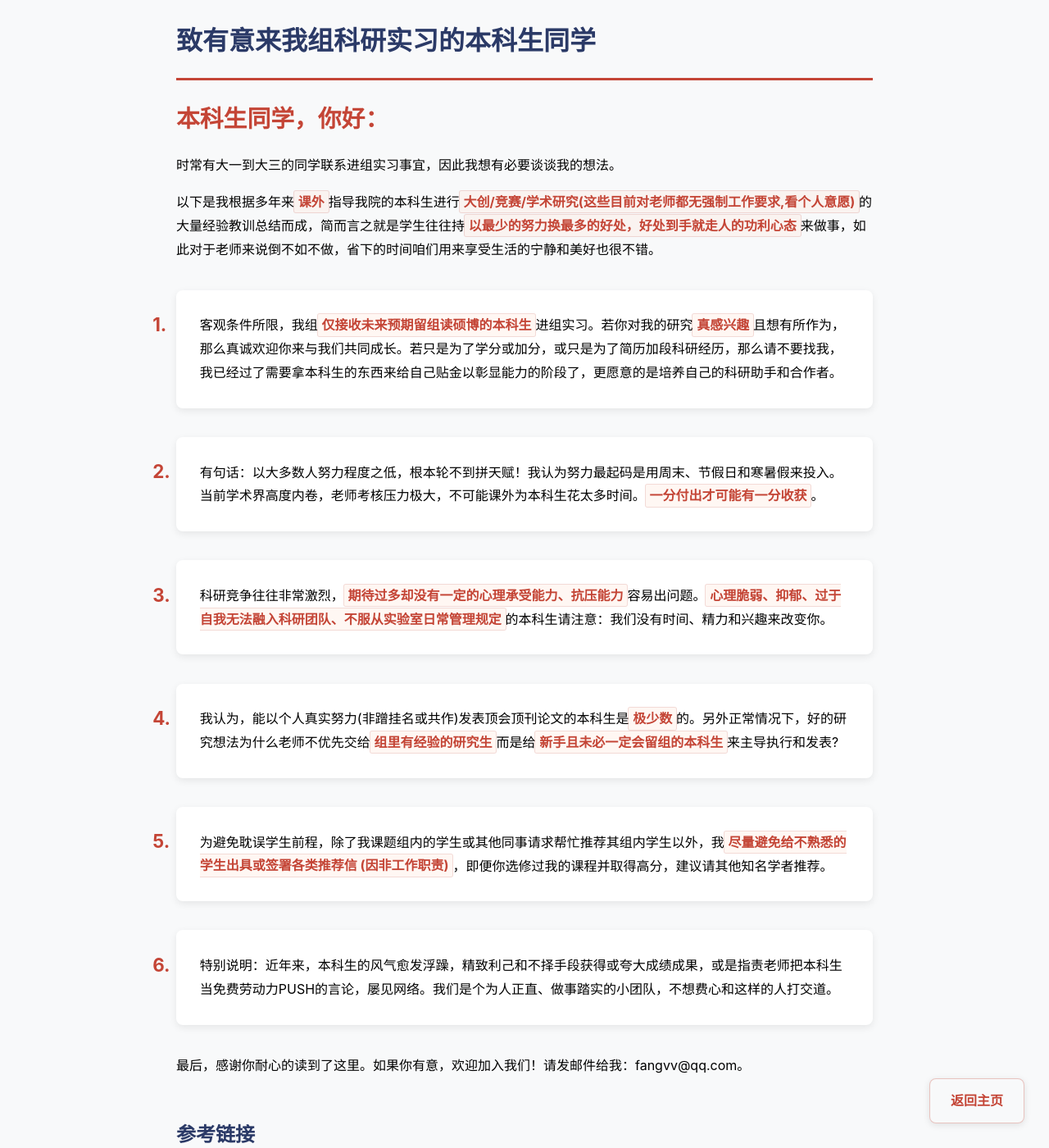
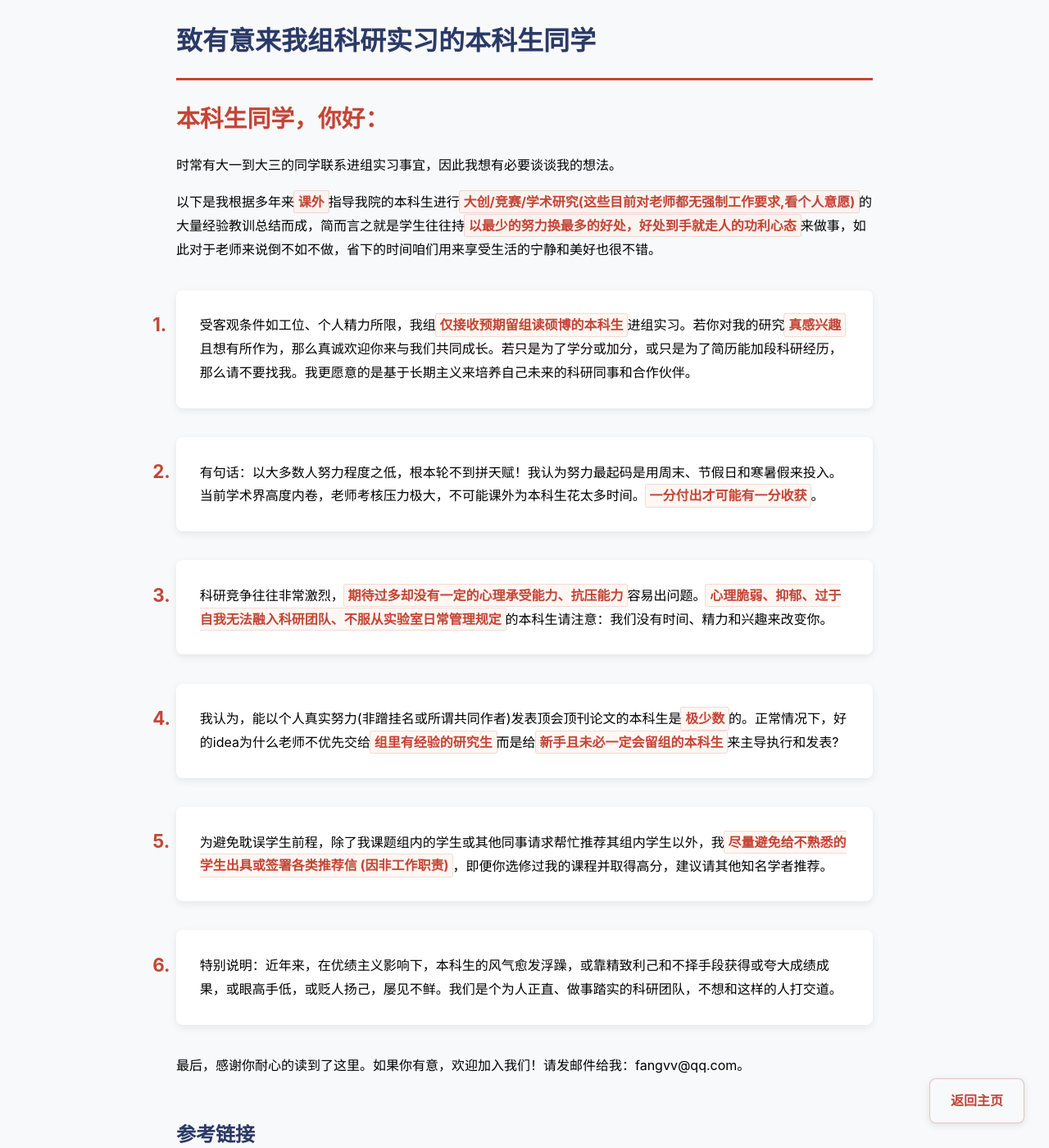
Before and after one commit to fangvv/Homepage, a Jekyll site: the page faq.html, which Jekyll copies as it is, in a window 1280 px wide and 1400 px high. Shown: the whole window at 82% size. Built offline with Jekyll 4.4.1, drawn with Linux system fonts in a browser that asks for light colours; comment, search, counter and statistics services are not loaded.

Commit message:
update faq

```diff
--- a/faq.html
+++ b/faq.html
@@ -94,16 +94,17 @@ strong:hover {
    <p>以下是我根据多年来<strong>课外</strong>指导我院的本科生进行<strong>大创/竞赛/学术研究(这些目前对老师都无强制工作要求,看个人意愿)</strong>的大量经验教训总结而成，简而言之就是学生往往持<strong>以最少的努力换最多的好处，好处到手就走人的功利心态</strong>来做事，如此对于老师来说倒不如不做，省下的时间咱们用来享受生活的宁静和美好也很不错。</p>
 
     <ol>
-<li>客观条件所限，我组<strong>仅接收未来预期留组读硕博的本科生</strong>进组实习。若你对我的研究<strong>真感兴趣</strong>且想有所作为，那么真诚欢迎你来与我们共同成长。若只是为了学分或加分，或只是为了简历加段科研经历，那么请不要找我，我已经过了需要拿本科生的东西来给自己贴金以彰显能力的阶段了，更愿意的是培养自己的科研助手和合作者。</li>
+<li>受客观条件如工位、个人精力所限，我组<strong>仅接收预期留组读硕博的本科生</strong>进组实习。若你对我的研究<strong>真感兴趣</strong>且想有所作为，那么真诚欢迎你来与我们共同成长。若只是为了学分或加分，或只是为了简历能加段科研经历，那么请不要找我。我更愿意的是基于长期主义来培养自己未来的科研同事和合作伙伴。</li>
 
 <li>有句话：以大多数人努力程度之低，根本轮不到拼天赋！我认为努力最起码是用周末、节假日和寒暑假来投入。当前学术界高度内卷，老师考核压力极大，不可能课外为本科生花太多时间。<strong>一分付出才可能有一分收获</strong>。</li>
 
 <li>科研竞争往往非常激烈，<strong>期待过多却没有一定的心理承受能力、抗压能力</strong>容易出问题。<strong>心理脆弱、抑郁、过于自我无法融入科研团队、不服从实验室日常管理规定</strong>的本科生请注意：我们没有时间、精力和兴趣来改变你。</li>
 
-<li>我认为，能以个人真实努力(非蹭挂名或共作)发表顶会顶刊论文的本科生是<strong>极少数</strong>的。另外正常情况下，好的研究想法为什么老师不优先交给<strong>组里有经验的研究生</strong>而是给<strong>新手且未必一定会留组的本科生</strong>来主导执行和发表?</li>
+<li>我认为，能以个人真实努力(非蹭挂名或所谓共同作者)发表顶会顶刊论文的本科生是<strong>极少数</strong>的。正常情况下，好的idea为什么老师不优先交给<strong>组里有经验的研究生</strong>而是给<strong>新手且未必一定会留组的本科生</strong>来主导执行和发表?</li>
 
 <li>为避免耽误学生前程，除了我课题组内的学生或其他同事请求帮忙推荐其组内学生以外，我<strong>尽量避免给不熟悉的学生出具或签署各类推荐信 (因非工作职责)</strong>，即便你选修过我的课程并取得高分，建议请其他知名学者推荐。</li>
-   <li>特别说明：近年来，本科生的风气愈发浮躁，精致利己和不择手段获得或夸大成绩成果，或是指责老师把本科生当免费劳动力PUSH的言论，屡见网络。我们是个为人正直、做事踏实的小团队，不想费心和这样的人打交道。</li>
+
+<li>特别说明：近年来，在优绩主义影响下，本科生的风气愈发浮躁，或靠精致利己和不择手段获得或夸大成绩成果，或眼高手低，或贬人扬己，屡见不鲜。我们是个为人正直、做事踏实的科研团队，不想和这样的人打交道。</li>
 
     </ol>
 
```
